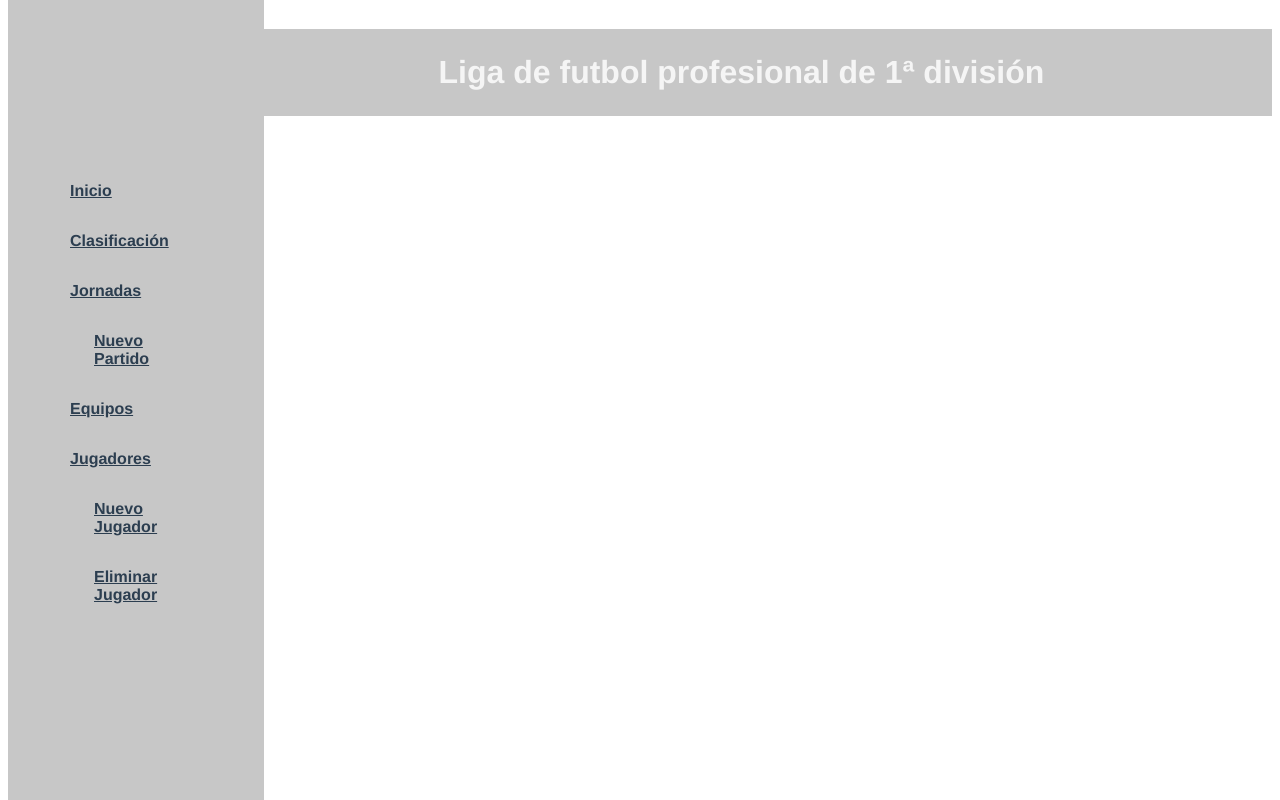
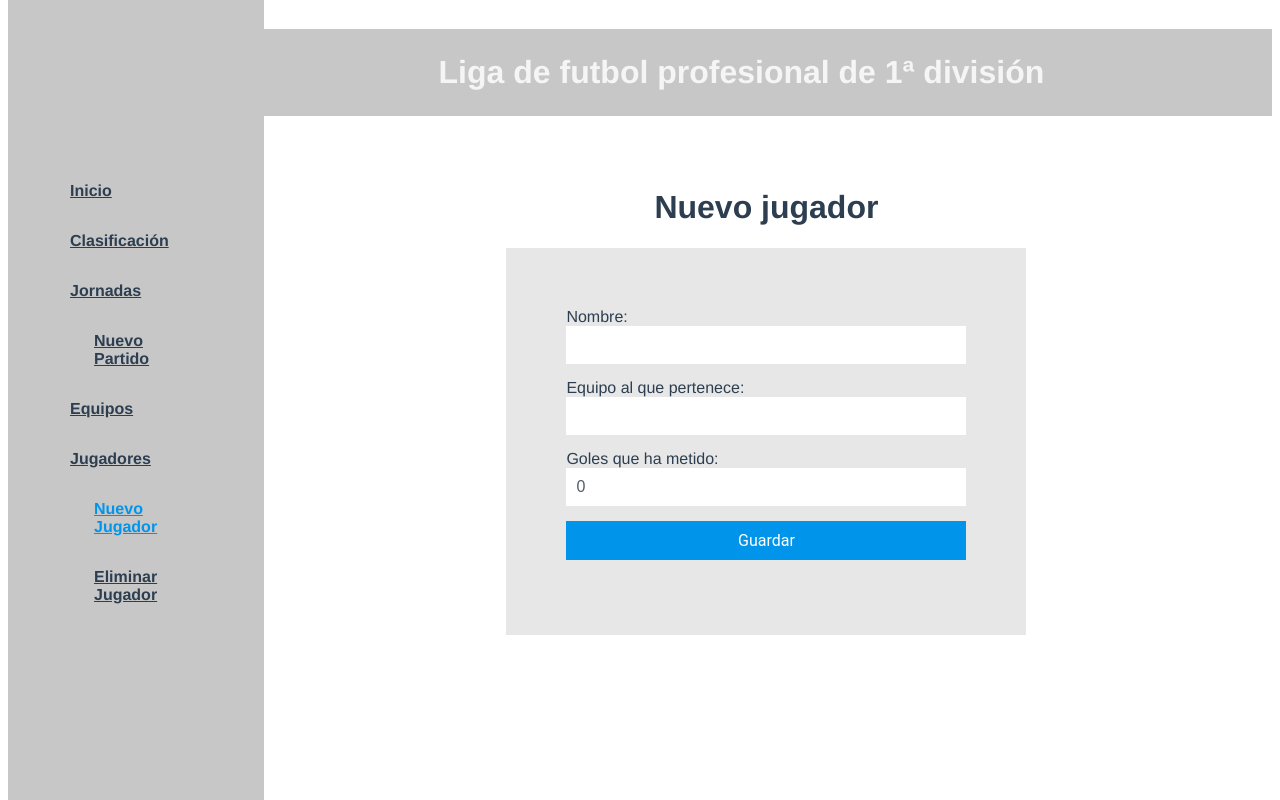
Before and after one commit to Carovz-clz/finalVue, a Vue app: page /nuevojugador in a window 1280 px wide. Built offline with nearby package versions, Linux system fonts and the light colour scheme.

Commit message:
Insertar juador desde la vista jugadores

```diff
--- a/src/components/DatosJugador.vue
+++ b/src/components/DatosJugador.vue
@@ -9,6 +9,8 @@
 </template>
 
 <script>
+import axios from 'axios'
+
 export default {
     name: 'DatosJugador',
 
--- a/src/views/Jugadores.vue
+++ b/src/views/Jugadores.vue
@@ -60,7 +60,7 @@ export default {
         float: right;
     }
 
-    #divJug h2, #divEquipos h1{
+     #divEquipos h1{
         text-align: center;
     }
 </style>
--- a/src/views/NuevoJugador.vue
+++ b/src/views/NuevoJugador.vue
@@ -1,9 +1,99 @@
 <template>
+<div>
+    <h1>Nuevo jugador</h1>
+
+    <form >
+        <label for="nombre">Nombre: </label>
+        <input type="text" name="nombre" v-model="nombre"><br>
+
+        <label for="equipo">Equipo al que pertenece: </label>
+        <input type="text" name="equipo" v-model="equipo"><br>
+
+        <label for="goles">Goles que ha metido: </label>
+        <input type="number" v-model="goles" name="goles">
+
+        <input id="boton" type="button" value="Guardar" @click="guardarJugador">
+    </form>
+    <p v-if="mensaje != ''">{{mensaje}}</p>
+</div>
 
 </template>
 
 <script>
+import axios from 'axios'
+
 export default {
-    name: NuevoJugador
+    name: 'NuevoJugador',
+
+    data() {
+        return {
+            mensaje: 0,
+            nombre: '',
+            equipo: '',
+            goles: 0,
+
+        }
+    },
+
+    methods: {
+        guardarJugador(){
+            let jugador = {
+                name: this.nombre,
+                team: this.equipo,
+                scores: Number(this.goles)
+            }
+
+            axios.post('http://localhost:3000/players', jugador)
+            .then( (resultado) => {
+                if (resultado.status == 201) {
+                    this.mensaje = "Jugador insertado correctamente"
+                }
+            });
+        }
+    },
 }
 </script>
+
+<style scoped>
+form{
+  padding: 60px;
+  max-width: 400px;
+  background-color: #E7E7E7;
+  margin: 0 auto;
+}
+
+form input, form select{
+  margin-bottom: 15px;
+  width: 100%;
+  padding: 10px;
+  -webkit-box-sizing: border-box;
+  box-sizing: border-box;
+  border: none;
+  color: #525c66;
+  font-size: 1em;
+  resize: horizontal;
+}
+
+#boton {
+	display: block;
+	background-color: #0095eb;
+	padding: 10px 45px 10px 45px;
+	border: 0;
+	font-size: 1em;
+	color: 	white;
+  font-family: "Roboto", sans-serif;
+}
+
+#boton:hover{
+	background-color: #046193;
+}
+
+h1, p{
+    text-align: center;
+}
+
+p{
+    color: #0095eb;
+    font-weight: bold;
+}
+</style>
```
